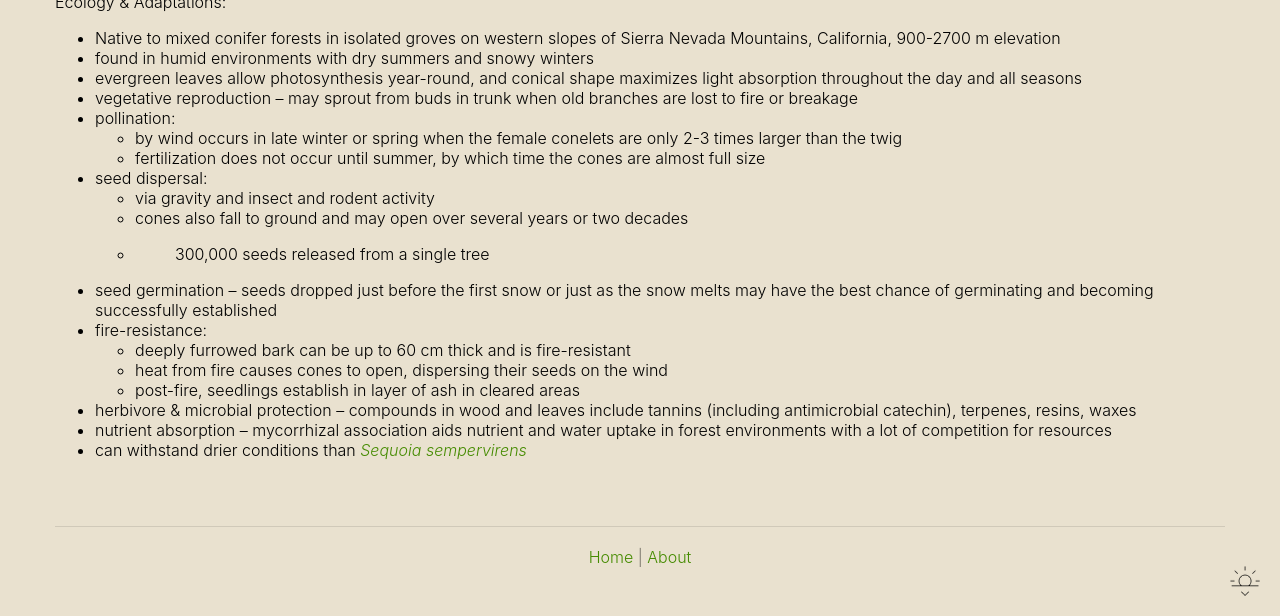
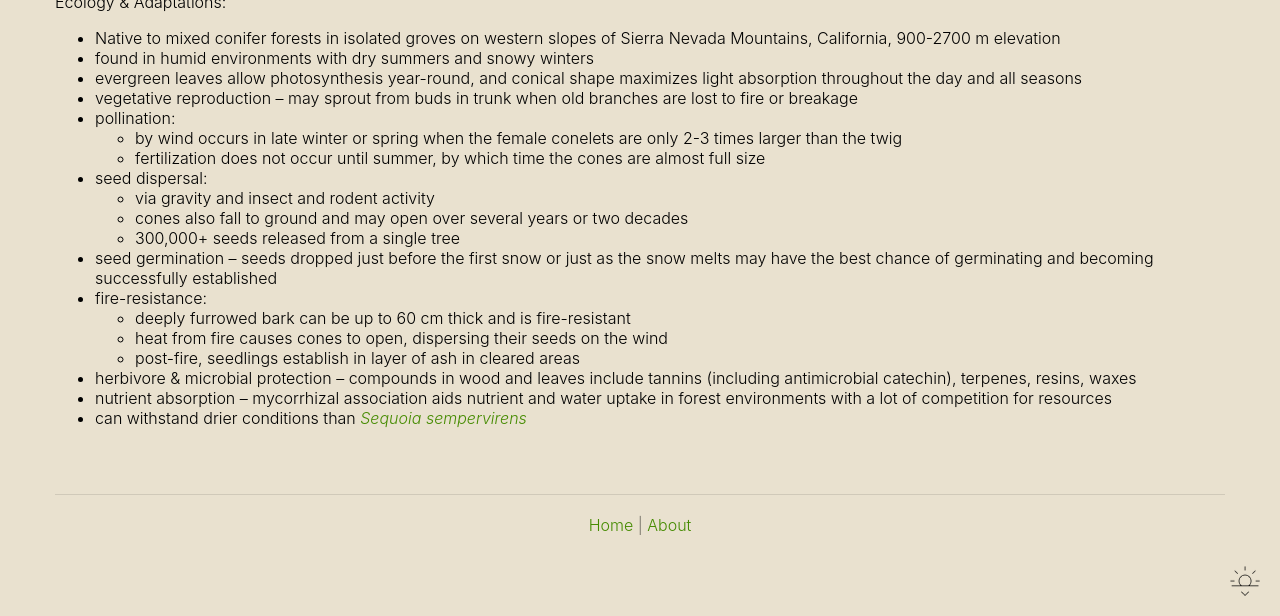
Before and after one commit to shaheenp/mygreeneyed, a Jekyll site: the page built from families/cupressaceae/sequoiadendron/sequoiadendron-giganteum.md, in a window 1280 px wide and 900 px high, scrolled down 3090 px, cut to the strip 284-900 px from the top of the window. Built offline with Jekyll 4.4.1, drawn with Linux system fonts in a browser that asks for light colours; after the commit the page ends 3958 px from its top, so only the background shows below that.

Commit message:
fixed render issues

```diff
--- a/families/cupressaceae/sequoiadendron/sequoiadendron-giganteum.md
+++ b/families/cupressaceae/sequoiadendron/sequoiadendron-giganteum.md
@@ -70,7 +70,7 @@ Ecology & Adaptations:
   - seed dispersal:
     - via gravity and insect and rodent activity
     - cones also fall to ground and may open over several years or two decades
-    - >300,000 seeds released from a single tree
+    - 300,000+ seeds released from a single tree
   - seed germination -- seeds dropped just before the first snow or just as the snow melts may have the best chance of germinating and becoming successfully established
   - fire-resistance:
     - deeply furrowed bark can be up to 60 cm thick and is fire-resistant
```
Also changed, not shown: families/cupressaceae/sequoia/sequoia-sempervirens.md (+1 -1 lines), families/pinaceae/abies/abies-lasiocarpa.md (+1 -1 lines).
